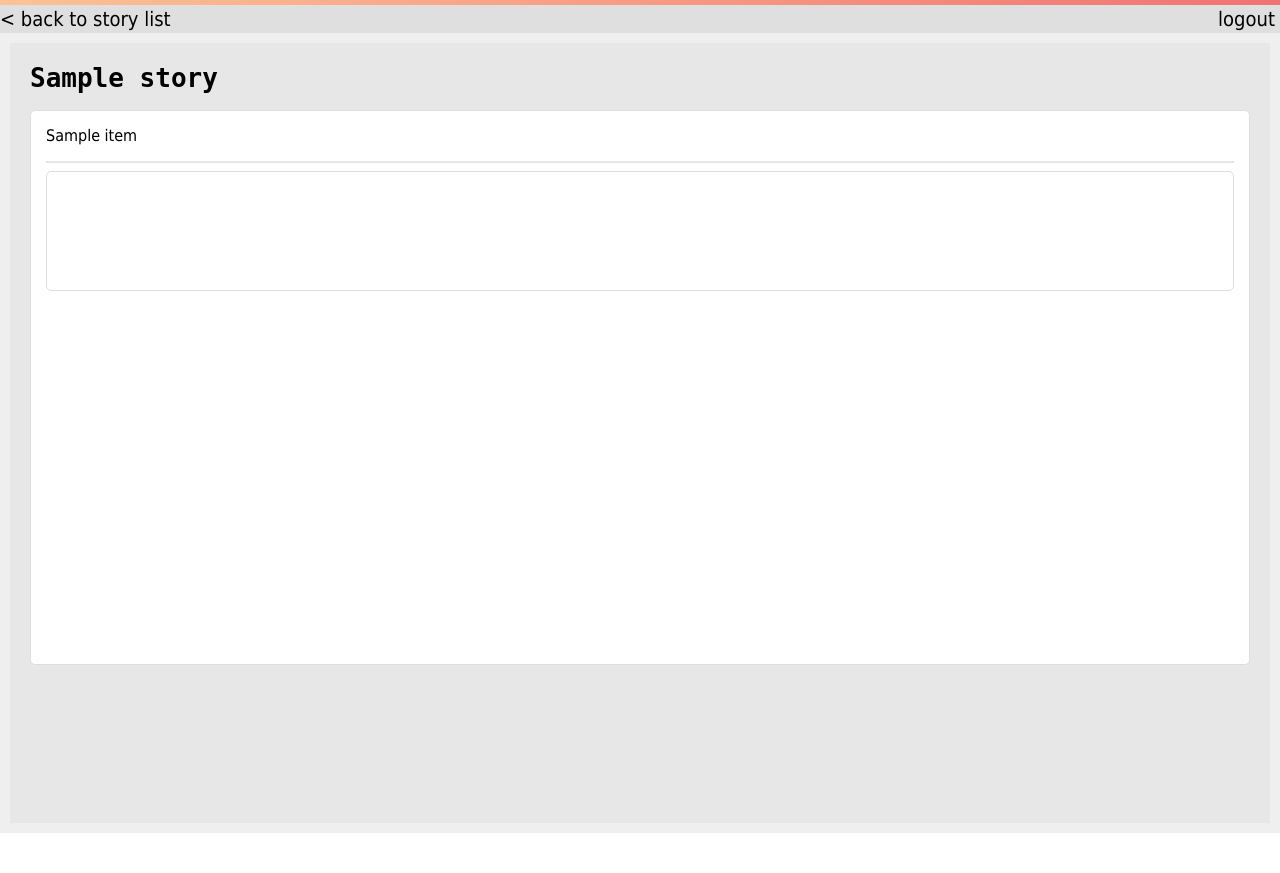
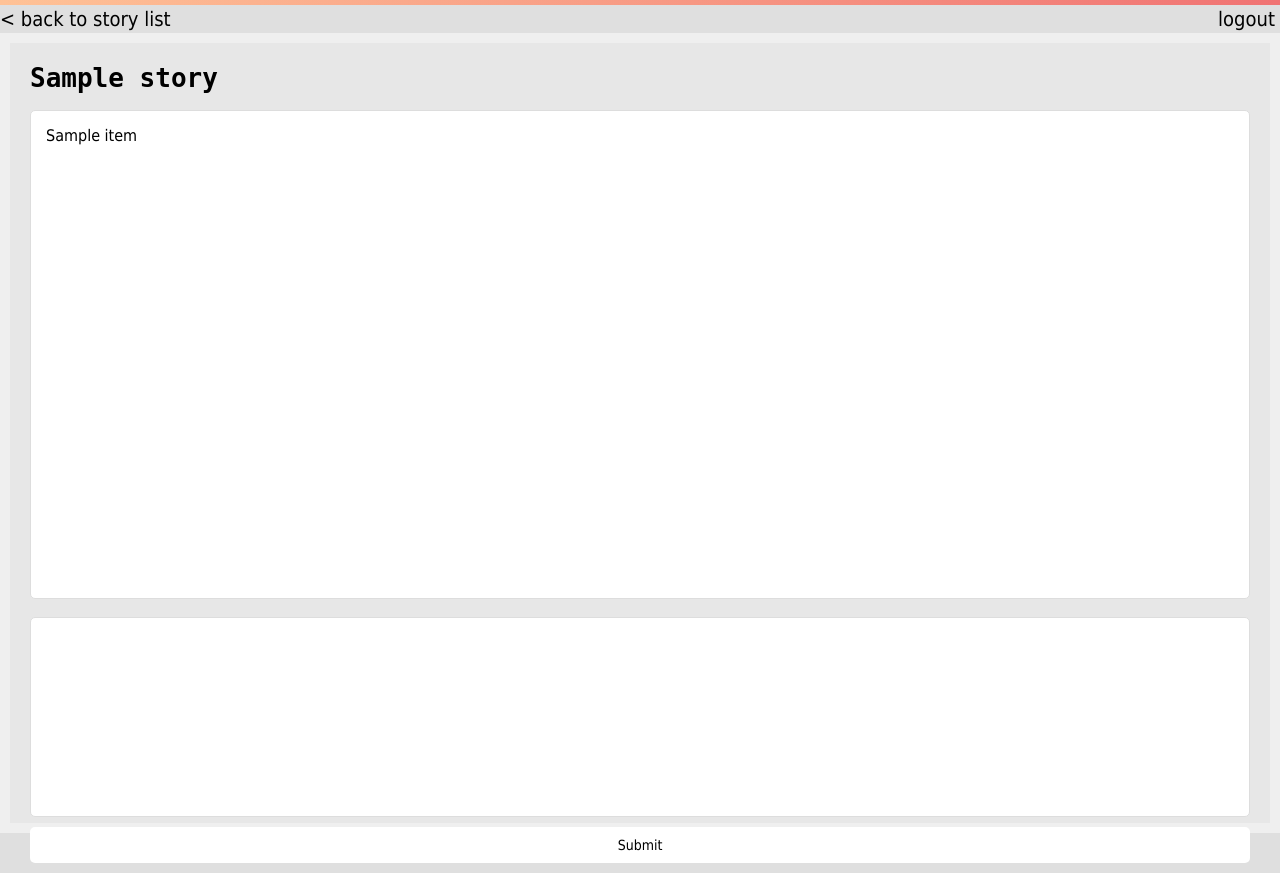
Before and after one commit to lawrenceliu2/xmdt, a Flask app: template templates/story.html in a window 1280 px wide. Before the commit the page ends 833 px from the top, so only its background shows below. Run offline with Flask 2, Linux system fonts and the light colour scheme; the template is opened without the code that fills it: most values are stand-ins (such as "Sample title", 1, 10 or a date in 2020).

Commit message:
changed button style

```diff
--- a/templates/create.html
+++ b/templates/create.html
@@ -207,7 +207,8 @@
 
 	input[type=submit]:active {
 		background: linear-gradient(to right,rgba(255,194,150,0.25),rgba(240,115,115,0.25));
-		box-shadow: inset 1px 1px 10px #BAA8A6;
+		/*box-shadow: inset 1px 1px 10px #BAA8A6;*/
+	    	border: solid 1px #bbb;
 	}
 
         </style>
--- a/templates/login.html
+++ b/templates/login.html
@@ -95,7 +95,8 @@
 
 	input[type=submit]:active {
 		background: linear-gradient(to right,rgba(255,194,150,0.25),rgba(240,115,115,0.25));
-		box-shadow: inset 1px 1px 10px #BAA8A6;
+		/*box-shadow: inset 1px 1px 10px #BAA8A6;*/
+	    	border: solid 1px #bbb;
 	}
 
 	#error-window {
--- a/templates/register.html
+++ b/templates/register.html
@@ -101,7 +101,8 @@
 
 	input[type=submit]:active {
 		background: linear-gradient(to right,rgba(255,194,150,0.25),rgba(240,115,115,0.25));
-		box-shadow: inset 1px 1px 10px #BAA8A6;
+		/*box-shadow: inset 1px 1px 10px #BAA8A6;*/
+	    	border: solid 1px #bbb;
 	}
 
 
--- a/templates/stories.html
+++ b/templates/stories.html
@@ -240,7 +240,7 @@
 	    <div id="stories-container">
 	      <!--<ul style="list-style: none;">-->
 	      {% for item in stories %}
-	      <a class="story-entry" href="/story/{{ item }}"><div class="story-block-entry">{{ item }}<div class="block-entry-bg"><p class="story-preview">{{ item.b }}</p></div></div></a>
+	      <a class="story-entry" href="/story/{{ item }}"><div class="story-block-entry">{{ item }}<div class="block-entry-bg"><p class="story-preview">{{ item.story }}</p></div></div></a>
 	      <!--<div class="story-block-entry"><a class="story-entry" href="/story/{{ item }}">{{ item }}</a></div>-->
 	     <!-- <li><a class="story-entry" href="/story/"{{ item }}>{{ item }}.title</a></li>-->
 	      {% endfor %}
--- a/templates/story.html
+++ b/templates/story.html
@@ -122,7 +122,7 @@
 	    #story-pane {
 	    	position: relative;
 	    	width: 100%;
-	    	height: 75%;
+	    	height: 66%;
 	    	/*margin: 30px 0 0 0;*/
 	    	background-color: #fff;
 	    	border: 1px solid #ddd;
@@ -137,19 +137,6 @@
 	    	margin-top: 0;
 	    }
 
-	    #revision-list-wrapper {
-	    	position: relative;
-	    	width: 100%;
-	    	height: auto;
-	    	box-sizing: border-box;
-	    	padding: 5px;
-	    	margin: 0;
-	    }
-
-	    #revision-list {
-	    	list-style: none;
-	    }
-
 	    .story-entry {
 	    	width: 100%;
 	    	height: auto;
@@ -161,7 +148,7 @@
 	    #story-input {
 	    	position: relative;
 	    	width: 100%;
-	    	height: 120px;
+	    	height: 200px;
 	    	/*margin: 30px 0 0 0;*/
 	    	background-color: #fff;
 	    	border: 1px solid #ddd;
@@ -181,6 +168,25 @@
 	    #back-button:hover, #logout-button:hover {
 	    	color: #555;
 	    }
+
+	    input[type=submit] {
+	    background-color: #fff;
+	    width: 100%;
+		border: none;
+		outline: none;
+		padding: 10px 20px;
+		font-size: 14px;
+		border-radius: 5px;
+		font-family: "Tahoma","DejaVu Sans",sans-serif;
+		margin: 10px auto;
+		position: relative;
+	}
+
+	input[type=submit]:active {
+		background: linear-gradient(to right,rgba(255,194,150,0.25),rgba(240,115,115,0.25));
+	    /*box-shadow: inset 0px 0px 10px #BAA8A6;*/
+	    	border: solid 1px #bbb;
+	}
         </style>
   </head>
   <body>
@@ -190,30 +196,21 @@
       <div id="content">
 	<a style="float: left; font-size: 28px; text-decoration: none; color: #000;" href="/storylist"><span id="back-button" style="font-size: 20px; margin-top: 0;">&lt; back to story list</span></a>
 	<a style="float: right; font-size: 28px; text-decoration: none; color: #000;" href="/logout"><span id="logout-button" style="font-size: 20px; margin-right: 5px;">logout</span></a>
-	<!--<div id="left-sidebar">
-	  <div id="rev-log">
-	    <h3 style="font-weight: 400">Revision History</h3>
-	    <hr>
-	    <div id="revision-list-wrapper">
-	      <ul id="revision-list">
-
-	      </ul>
-	    </div>
-	  </div>
-	  <!--<div id="story-list">
-	  </div>
-	</div>-->
 	<div id="info-pane-wrapper">
 	  <div id="info-pane-content">
 	    <h1 style="font-family: monospace; margin-top: 0;">{{ story.title }}</h1>
 	    <div id="story-pane">
 	      {% for item in story.paragraphs %}
 		<p>{{ story.paragraphs.item }}</p>
-	      {% endfor %}
+		{% endfor %}
+	    </div>
 	    <hr style="background-color: #e7e7e7">
+	    <form action="" method="POST">
 	    <div id="story-input">
 	      <textarea name="story-input" id="story-input-input"></textarea>
-	      </div>
+	    </div>
+	    <input type="submit" value="Submit">
+	    </form>
 	  </div>
 	</div>
       </div>
--- a/utils/db_manager.py
+++ b/utils/db_manager.py
@@ -89,7 +89,7 @@ def getStories():
      for y in x:
           b = str(y[0])
 #          print b
-          stor[sanitize(b)] = {b : fullStory(b)}
+          stor[sanitize(b)] = {story: fullStory(b), title: b}
      return stor
 
 def getID(username):
```
